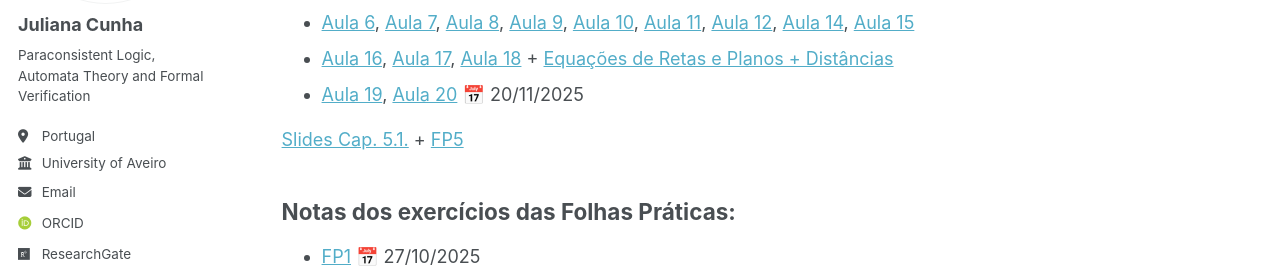
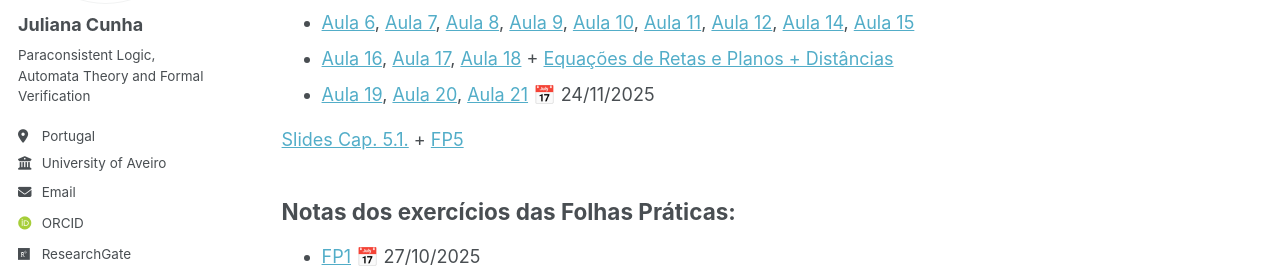
Before and after one commit to juliana-cunha/juliana-cunha.github.io, a Jekyll site: the page built from _pages/teaching.md, in a window 1280 px wide and 1372 px high. Shown: the part 289-564 px from the top of the window. Built offline with Jekyll 4.4.1, drawn with Linux system fonts in a browser that asks for light colours; some web fonts are replaced; a script that is not in the unit is left out.

Commit message:
Update teaching.md

```diff
--- a/_pages/teaching.md
+++ b/_pages/teaching.md
@@ -13,7 +13,7 @@ Apontamentos das aulas:
 - [Aula 1](https://juliana-cunha.github.io/files/Aula%201.pdf), [Aula 2](https://juliana-cunha.github.io/files/Aula%202.pdf) + [Slides Revisão Sistemas Lineares](https://juliana-cunha.github.io/files/Revis%C3%A3o_sistemas_lineares.pdf), [Aula 3](https://juliana-cunha.github.io/files/Aula%203.pdf), [Aula 4](https://juliana-cunha.github.io/files/Aula%204.pdf), [Aula 5](https://juliana-cunha.github.io/files/Aula%205.pdf)
 - [Aula 6](https://juliana-cunha.github.io/files/Aula%206.pdf), [Aula 7](https://juliana-cunha.github.io/files/Aula%207.pdf), [Aula 8](https://juliana-cunha.github.io/files/Aula%208.pdf), [Aula 9](https://juliana-cunha.github.io/files/Aula%209.pdf), [Aula 10](https://juliana-cunha.github.io/files/Aula%2010.pdf), [Aula 11](https://juliana-cunha.github.io/files/Aula%2011.pdf), [Aula 12](https://juliana-cunha.github.io/files/Aula%2012.pdf), [Aula 14](https://juliana-cunha.github.io/files/Aula%2014.pdf), [Aula 15](https://juliana-cunha.github.io/files/Aula%2015.pdf)
 - [Aula 16](https://juliana-cunha.github.io/files/Aula%2016.pdf), [Aula 17](https://juliana-cunha.github.io/files/Aula%2017.pdf), [Aula 18](https://juliana-cunha.github.io/files/Aula%2018.pdf) + [Equações de Retas e Planos + Distâncias](https://juliana-cunha.github.io/files/Retas__Planos_e_dista%CC%82ncias.pdf)
-- [Aula 19](https://juliana-cunha.github.io/files/Aula%2019.pdf), [Aula 20](https://juliana-cunha.github.io/files/Aula%2020.pdf) 📅 20/11/2025
+- [Aula 19](https://juliana-cunha.github.io/files/Aula%2019.pdf), [Aula 20](https://juliana-cunha.github.io/files/Aula%2020.pdf), [Aula 21](https://juliana-cunha.github.io/files/Aula%2021.pdf) 📅 24/11/2025
 
 [Slides Cap. 5.1.](https://juliana-cunha.github.io/files/Cap5-1-Valores%20e%20Vetores%20Pr%C3%B3prios.pdf) + [FP5](https://juliana-cunha.github.io/files/FP5_24_25.pdf)
 
```
